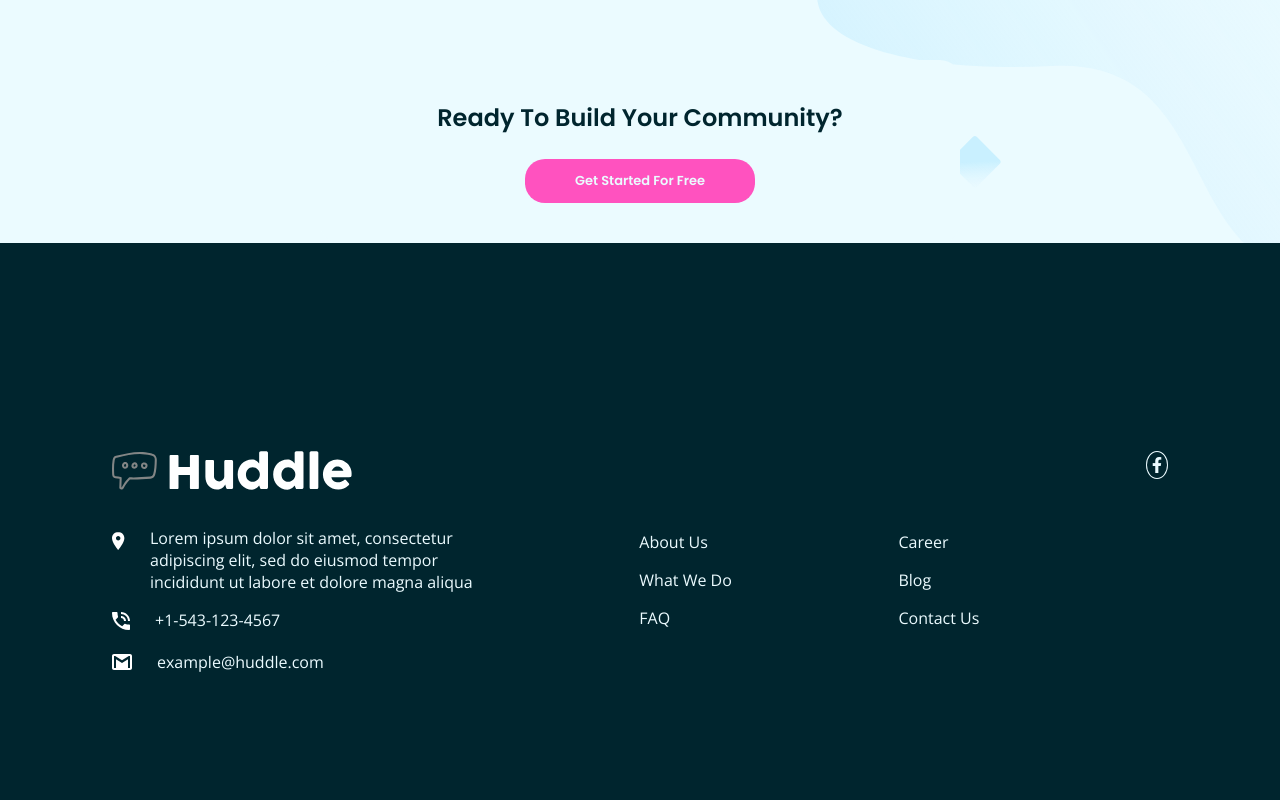
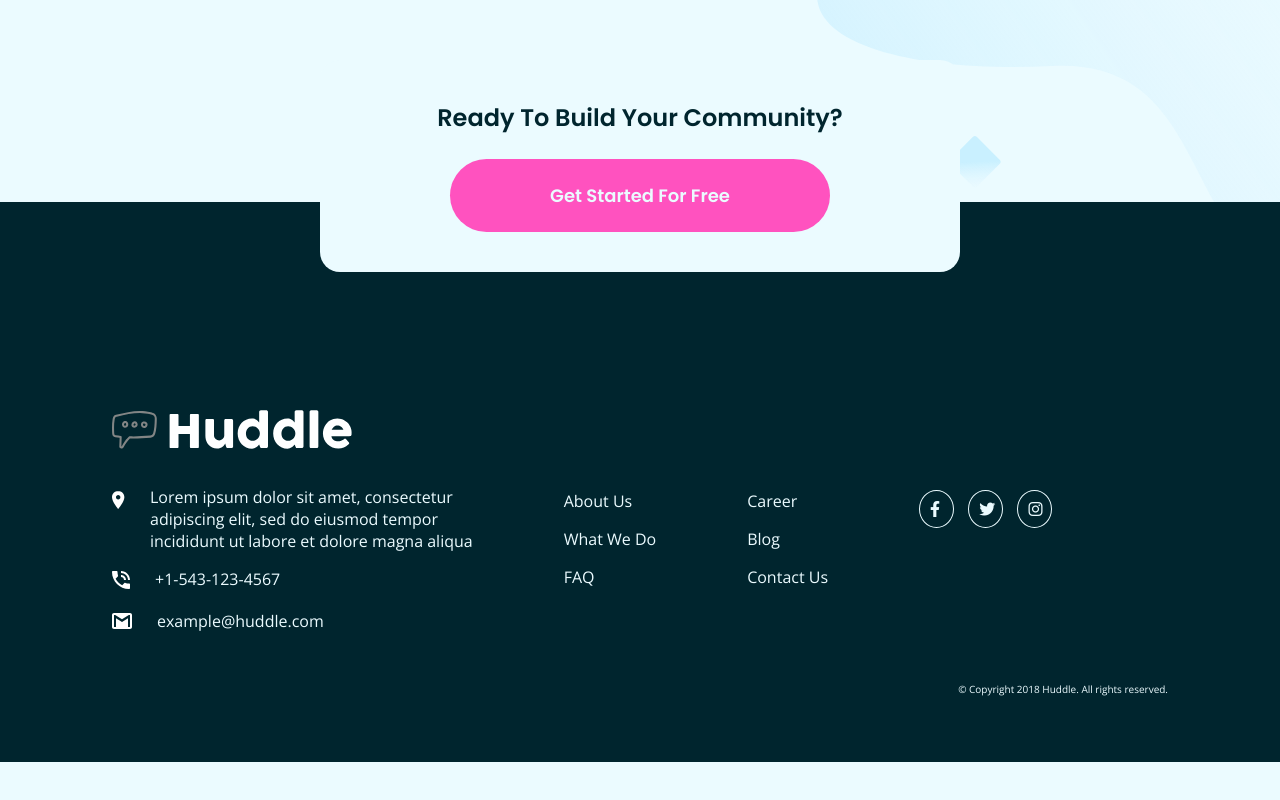
Before and after one commit to jeremy0x/huddle-landing-page, a plain HTML site: page index.html in a window 1280 px wide. Shown: the part 1848-2648 px from the top of the page. After the commit the page ends 2610 px from the top, so only its background shows below. Drawn offline with nearby package versions, Linux system fonts and the light colour scheme; a script that the page names is missing.

Commit message:
fix: complete design

```diff
--- a/index.html
+++ b/index.html
@@ -92,20 +92,24 @@
           />
         </div>
       </section>
+
       <section class="ready">
         <h2>Ready To Build Your Community?</h2>
-        <button class="get-started">Get Started For Free</button>
+        <button>Get Started For Free</button>
       </section>
     </main>
 
     <footer>
+      <div class="footer-contents">
         <div class="footer__left">
           <img src="images/logo.svg" alt="huddle-logo" class="huddle-logo" />
           <div class="location">
-          <div><img src="images/icon-location.svg" alt="location-icon" /></div>
             <div>
-            Lorem ipsum dolor sit amet, consectetur<br />adipiscing elit, sed do
-            eiusmod tempor<br />incididunt ut labore et dolore magna aliqua
+              <img src="images/icon-location.svg" alt="location-icon" />
+            </div>
+            <div>
+              Lorem ipsum dolor sit amet, consectetur<br />adipiscing elit, sed
+              do eiusmod tempor<br />incididunt ut labore et dolore magna aliqua
             </div>
           </div>
           <div class="call">
@@ -133,6 +137,12 @@
         </div>
         <div class="social-media">
           <i class="fab fa-facebook-f"></i>
+          <i class="fab fa-twitter"></i>
+          <i class="fab fa-instagram"></i>
+        </div>
+      </div>
+      <div class="copyright">
+        &copy; Copyright 2018 Huddle. All rights reserved.
       </div>
     </footer>
   </body>
--- a/style.css
+++ b/style.css
@@ -141,17 +141,33 @@ header button {
   padding: 40px 50px;
   width: 50%;
   border-radius: 20px;
+  margin-bottom: -70px;
+}
+
+.ready button {
+  background-color: var(--pink);
+  padding: 23px 100px;
+  border: none;
+  color: var(--very-pale-cyan);
+  border-radius: 50px;
+  font-size: large;
+  cursor: pointer;
 }
 
 footer {
-  display: flex;
-  justify-content: space-between;
   background-color: var(--very-dark-cyan);
   height: 35rem;
   width: 100%;
   padding: 13rem 7rem;
   font-family: 'Open Sans', sans-serif;
   color: var(--very-pale-cyan);
+  z-index: -1;
+}
+
+.footer-contents {
+  display: flex;
+  justify-content: space-between;
+  width: 90%;
 }
 
 footer .huddle-logo {
@@ -180,7 +196,8 @@ footer .huddle-logo {
   padding-top: 3px;
 }
 
-.details-list {
+.details-list,
+.social-media {
   margin-top: 5rem;
 }
 
@@ -196,7 +213,16 @@ li {
 }
 
 i {
+  width: 35px;
+  height: auto;
   border: 1px solid var(--very-pale-cyan);
   border-radius: 50%;
-  padding: 5px;
+  padding: 10px;
+  margin-right: 10px;
 }
+
+.copyright {
+  margin-top: 2rem;
+  text-align: right;
+  font-size: 10px;
+}
```
Lines whose indentation alone changed are shown as unchanged.
